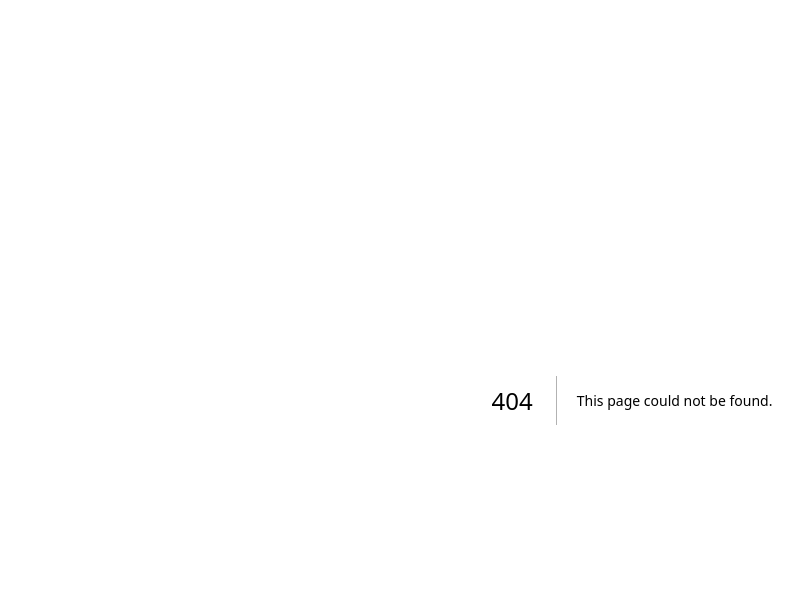
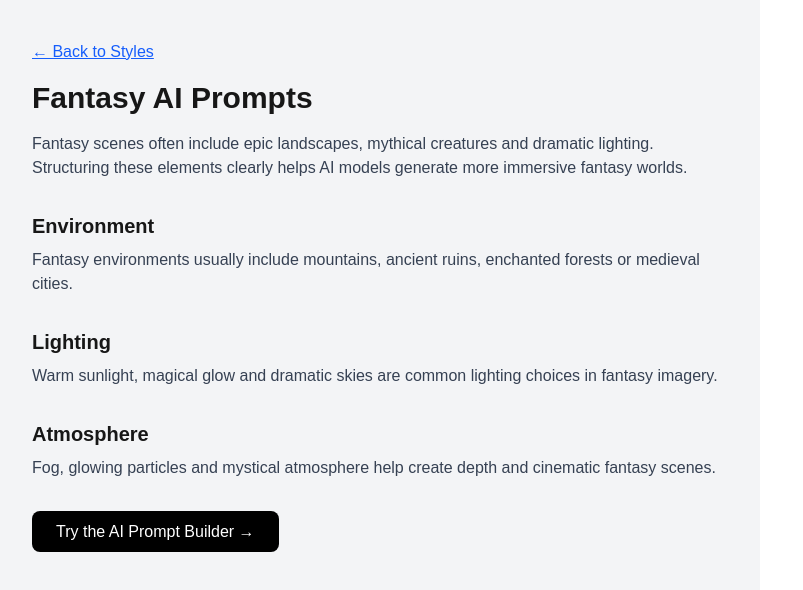
Before and after one commit to amerind369/cinematic-prompt-engine, a Next.js app: page /styles/fantasy-prompts in a window 1280 px wide. Before the commit this address had no page. Shown: the top 590 px of the page, without its empty margins (8-811 px from the left). Built offline with nearby package versions, Linux system fonts and the light colour scheme.

Commit message:
Create page.tsx

```diff
--- /dev/null
+++ b/app/styles/fantasy-prompts/page.tsx
@@ -0,0 +1,56 @@
+export default function FantasyPromptsPage() {
+  return (
+    <main className="min-h-screen bg-gray-100 p-10 max-w-3xl">
+
+      <a href="/styles" className="text-blue-600 underline">
+        ← Back to Styles
+      </a>
+
+      <h1 className="text-3xl font-bold mt-4 mb-4">
+        Fantasy AI Prompts
+      </h1>
+
+      <p className="mb-6 text-gray-700">
+        Fantasy scenes often include epic landscapes, mythical creatures and dramatic lighting.
+        Structuring these elements clearly helps AI models generate more immersive fantasy worlds.
+      </p>
+
+      <h2 className="text-xl font-semibold mt-8 mb-2">
+        Environment
+      </h2>
+
+      <p className="mb-4 text-gray-700">
+        Fantasy environments usually include mountains, ancient ruins, enchanted forests
+        or medieval cities.
+      </p>
+
+      <h2 className="text-xl font-semibold mt-8 mb-2">
+        Lighting
+      </h2>
+
+      <p className="mb-4 text-gray-700">
+        Warm sunlight, magical glow and dramatic skies are common lighting choices
+        in fantasy imagery.
+      </p>
+
+      <h2 className="text-xl font-semibold mt-8 mb-2">
+        Atmosphere
+      </h2>
+
+      <p className="mb-6 text-gray-700">
+        Fog, glowing particles and mystical atmosphere help create depth
+        and cinematic fantasy scenes.
+      </p>
+
+      <div className="mt-10">
+        <a
+          href="/"
+          className="px-6 py-3 bg-black text-white rounded-lg"
+        >
+          Try the AI Prompt Builder →
+        </a>
+      </div>
+
+    </main>
+  )
+}
```
